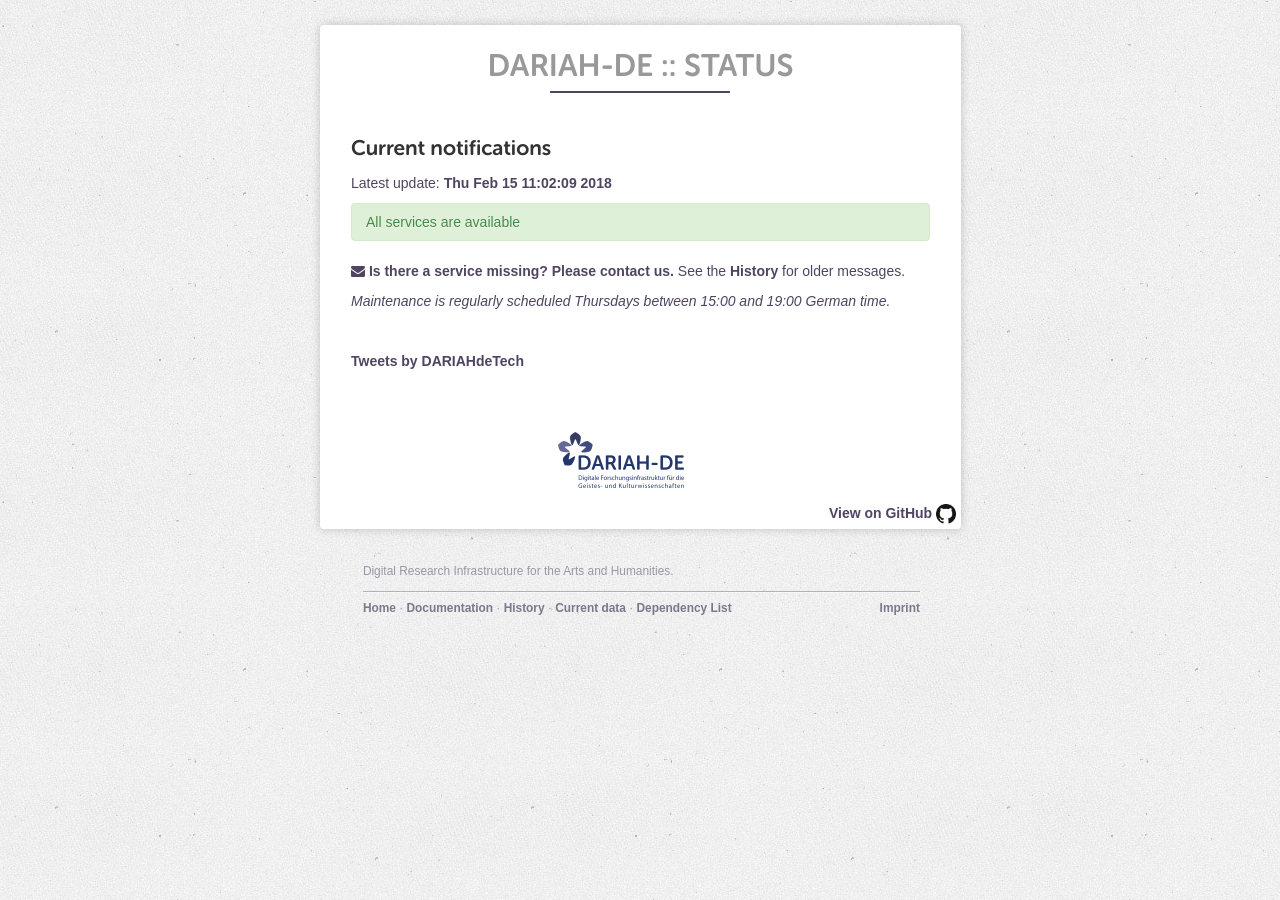
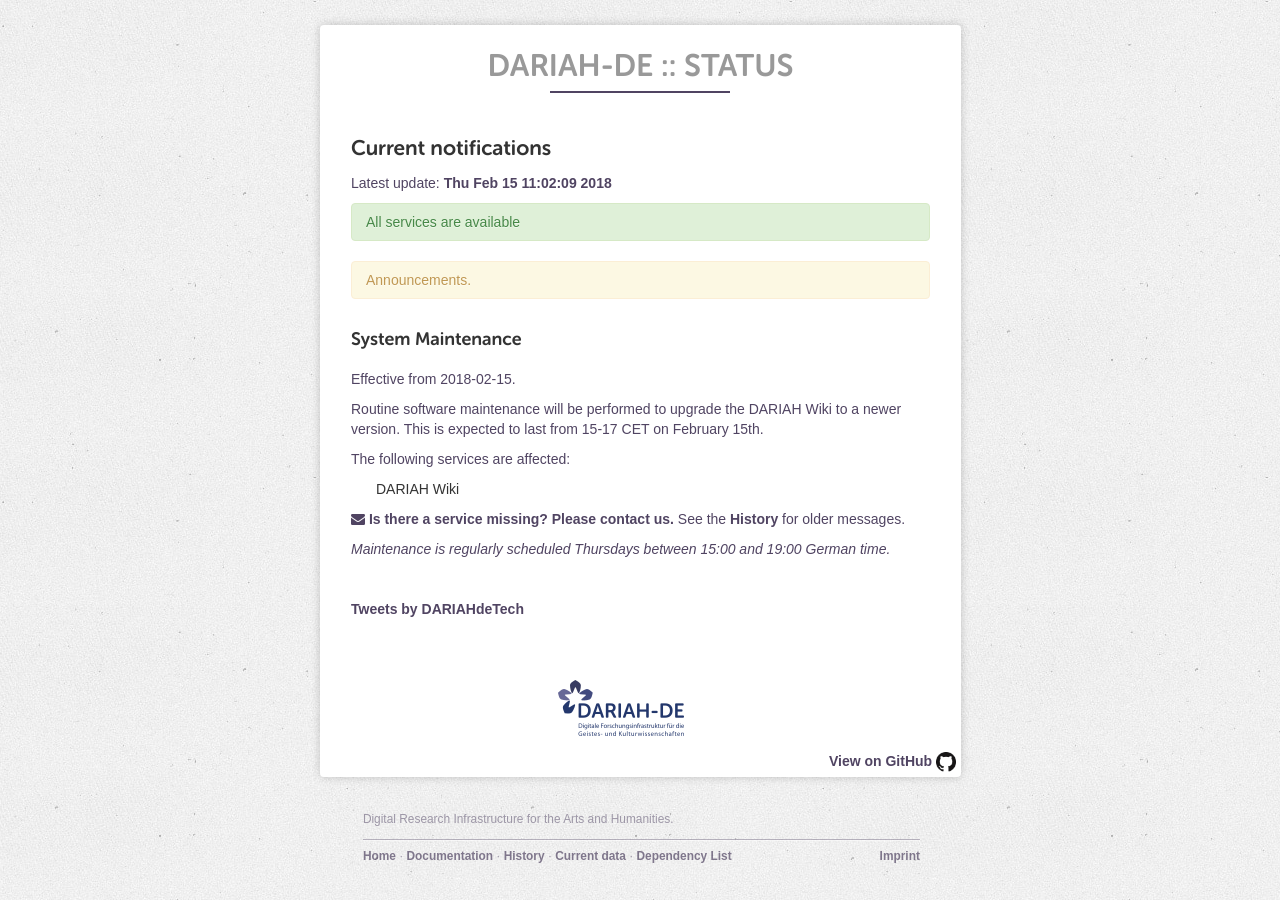
Before and after one commit to DARIAH-DE/status, a Jekyll site: the page built from index.md, in a window 1280 px wide. Built offline with Jekyll 4.4.1, drawn with Linux system fonts in a browser that asks for light colours; comment, search, counter and statistics services are not loaded.

Commit message:
Adding wiki maintenace announcement.

```diff
--- a/_data/announcements.yaml
+++ b/_data/announcements.yaml
@@ -1,4 +1,9 @@
 ---
+- title: 'System Maintenance'
+  date_start: '2018-02-15'
+  description: 'Routine software maintenance will be performed to upgrade the DARIAH Wiki to a newer version. This is expected to last from 15-17 CET on February 15th.'
+  affected:
+    - '/services/confluence'
 - title: 'DARIAH Service Downtime on Saturday, July 22'
   description: 'Due to maintanance work at the computing center
     ([interruption of the power supply](https://info.gwdg.de/news/en/information-interruption-of-the-power-supply-at-the-max-planck-campus-and-fmz/))
```
